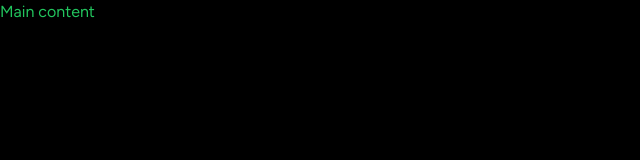
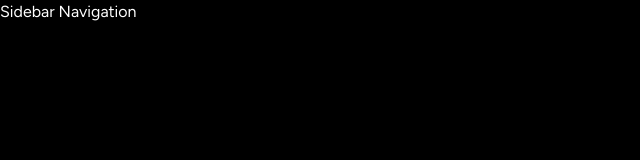
Before and after one commit to BarkhatovAndrew/spotify-clone, a Next.js app: page / in a window 1280 px wide. Shown: the top 160 px of the page, without its empty margins (0-640 px from the left). Built offline with nearby package versions, Linux system fonts and the light colour scheme.

Commit message:
add prettier, Box, Sidebar, extend eslint

```diff
--- /dev/null
+++ b/components/Box/Box.tsx
@@ -0,0 +1,12 @@
+import { ReactNode } from 'react'
+
+interface BoxProps {
+  children: ReactNode
+  className?: string
+}
+
+export const Box = (props: BoxProps) => {
+  const { children, className } = props
+
+  return <div>{children}</div>
+}
--- /dev/null
+++ b/components/Box/index.ts
@@ -0,0 +1 @@
+export { Box } from './Box'
--- a/components/Sidebar/Sidebar.tsx
+++ b/components/Sidebar/Sidebar.tsx
@@ -1,15 +1,42 @@
-"use client";
+'use client'
 
-import { ReactNode } from "react";
-import { usePathname } from "next/navigation";
+import { ReactNode, useMemo } from 'react'
+import { usePathname } from 'next/navigation'
+import { HiHome } from 'react-icons/hi'
+import { BiSearch } from 'react-icons/bi'
+import { Box } from '@/components/Box'
 
 interface SidebarProps {
-  children: ReactNode;
+  children: ReactNode
 }
 
 export const Sidebar = (props: SidebarProps) => {
-  const { children } = props;
-  const pathname = usePathname();
+  const { children } = props
+  const pathname = usePathname()
 
-  return <div>{children}</div>;
-};
+  const routes = useMemo(
+    () => [
+      {
+        label: 'Home',
+        href: '/',
+        active: pathname !== '/search',
+        icon: HiHome,
+      },
+      {
+        label: 'Search',
+        href: '/search',
+        active: pathname === '/search',
+        icon: BiSearch,
+      },
+    ],
+    [pathname],
+  )
+
+  return (
+    <div className="flex h-full">
+      <div className="hidden md:flex flex-col gap-y-2 bg-black h-full w-[300px] p2">
+        <Box>Sidebar Navigation</Box>
+      </div>
+    </div>
+  )
+}
--- a/package.json
+++ b/package.json
@@ -13,13 +13,19 @@
     "@types/react": "18.2.13",
     "@types/react-dom": "18.2.6",
     "autoprefixer": "10.4.14",
+    "clsx": "^1.2.1",
     "eslint": "8.43.0",
     "eslint-config-next": "13.4.6",
     "next": "13.4.6",
     "postcss": "8.4.24",
     "react": "18.2.0",
     "react-dom": "18.2.0",
+    "react-icons": "^4.9.0",
     "tailwindcss": "3.3.2",
     "typescript": "5.1.3"
+  },
+  "devDependencies": {
+    "eslint-config-prettier": "^8.8.0",
+    "prettier": "2.8.8"
   }
 }
```
Also changed, not shown: .eslintrc.json, .prettierrc.json (added), 1 other file (tests, documents, lock files or other folders).
